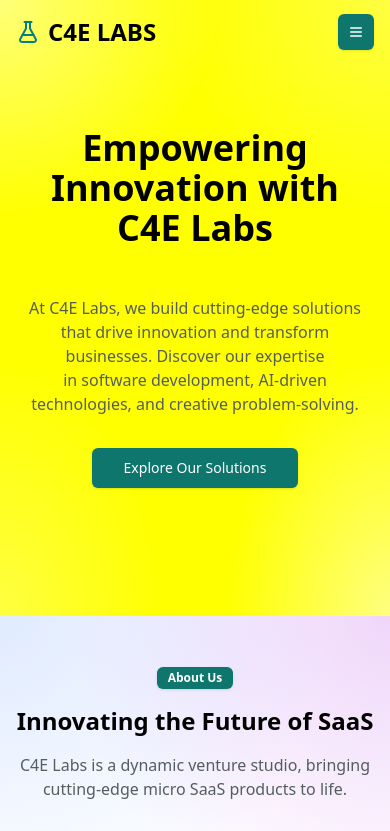
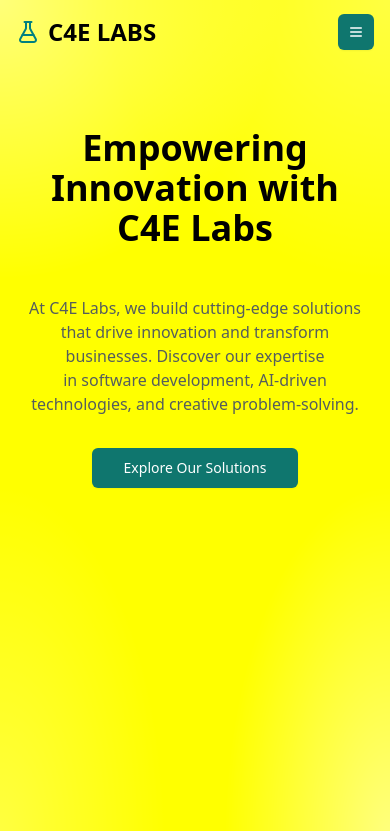
Before and after one commit to ctrlKshav/c4e-labs, a React (Vite) app: page / in a window 390 px wide. Shown: the top 831 px of the page. Built offline with nearby package versions, Linux system fonts and the light colour scheme.

Commit message:
Minor Colour Fix

```diff
--- a/src/components/landing-page/hero.tsx
+++ b/src/components/landing-page/hero.tsx
@@ -6,7 +6,7 @@ import { Button } from "@/components/ui/button"
 
 const Hero = () => {
   return (
-    <section className="relative md:min-h-screen overflow-hidden bg-background">
+    <section className="relative min-h-screen overflow-hidden bg-background">
       {/* Animated gradient background */}
       <div className="absolute inset-0 bg-gradient-radial-stripe animate-gradient-slow">
         <div className="absolute inset-0 bg-background/50" />
--- a/src/components/products/product.tsx
+++ b/src/components/products/product.tsx
@@ -58,12 +58,12 @@ export default function Product({ product, index }: { product: ProductInterface,
                 rel="noopener noreferrer"
                 className="inline-block"
               >
-                <Button variant="outline" className="w-full sm:w-auto">
+                <Button variant="default" className="w-1/2">
                   Visit Website
                 </Button>
               </a>)
             : (
-              <Button variant="outline" className="w-full sm:w-1/2">
+              <Button variant="secondary" className="w-1/2">
                 Coming Soon ...
               </Button>
             )}
--- a/src/components/ui/button.tsx
+++ b/src/components/ui/button.tsx
@@ -10,13 +10,13 @@ const buttonVariants = cva(
     variants: {
       variant: {
         default:
-          "bg-primary text-primary-foreground shadow hover:bg-primary/90",
+          "bg-primary text-primary-foreground shadow-sm hover:bg-primary/80 hover:shadow-md",
         destructive:
           "bg-destructive text-destructive-foreground shadow-sm hover:bg-destructive/90",
         outline:
           "border border-input bg-background shadow-sm hover:bg-accent hover:text-accent-foreground",
         secondary:
-          "bg-card text-secondary-foreground shadow-sm hover:bg-background/80 shadow-md",
+          "bg-background text-secondary-foreground shadow-sm hover:bg-card/80 hover:shadow-md",
         ghost: "hover:bg-accent hover:text-accent-foreground",
         link: "text-primary underline-offset-4 hover:underline",
       },
--- a/src/routes/products/index.tsx
+++ b/src/routes/products/index.tsx
@@ -40,7 +40,7 @@ export default function SelectProductType() {
   return (
     <div className="min-h-screen bg-gradient-radial-stripe animate-gradient-slow p-8">
       <div className=" mx-auto">
-        <h1 className="text-5xl font-bold text-center mb-10 text-primary drop-shadow-glow-primary mt-28">
+        <h1 className="text-5xl font-bold text-center mb-10 text-foreground drop-shadow-glow-primary mt-28">
           Select Product Type
         </h1>
         <p className="text-center text-xl mb-16 text-foreground max-w-2xl mx-auto">
```
